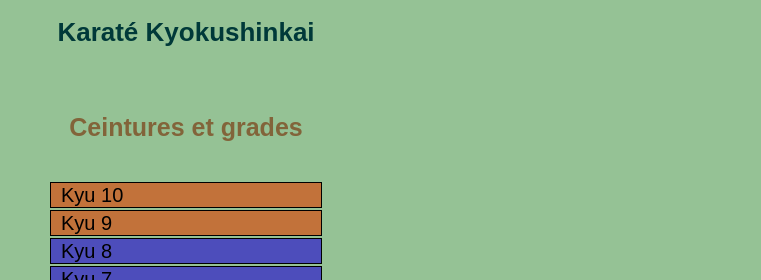
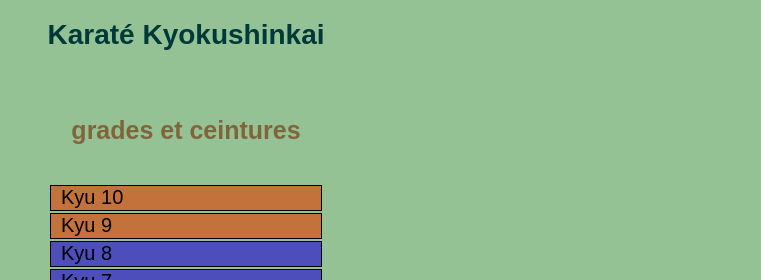
Before and after one commit to LEFEBURE6/Application-karate-kyokushinkai2, a website: page index.html in a window 1280 px wide. Shown: the top 280 px of the page, 454-1215 px from the left. Drawn offline with Linux system fonts and the light colour scheme.

Commit message:
mise à jour

```diff
--- a/index.html
+++ b/index.html
@@ -31,7 +31,7 @@
 
 
 
-      <h2>Ceintures et grades</h2>
+      <h2>grades et ceintures</h2>
 
         <main>
 
--- a/style.css
+++ b/style.css
@@ -6,7 +6,7 @@ body {
 }
 h1 {
   color: #003939;
-  font-size: 26px;
+  font-size: 28px;
   text-align: center;
 }
 
```
